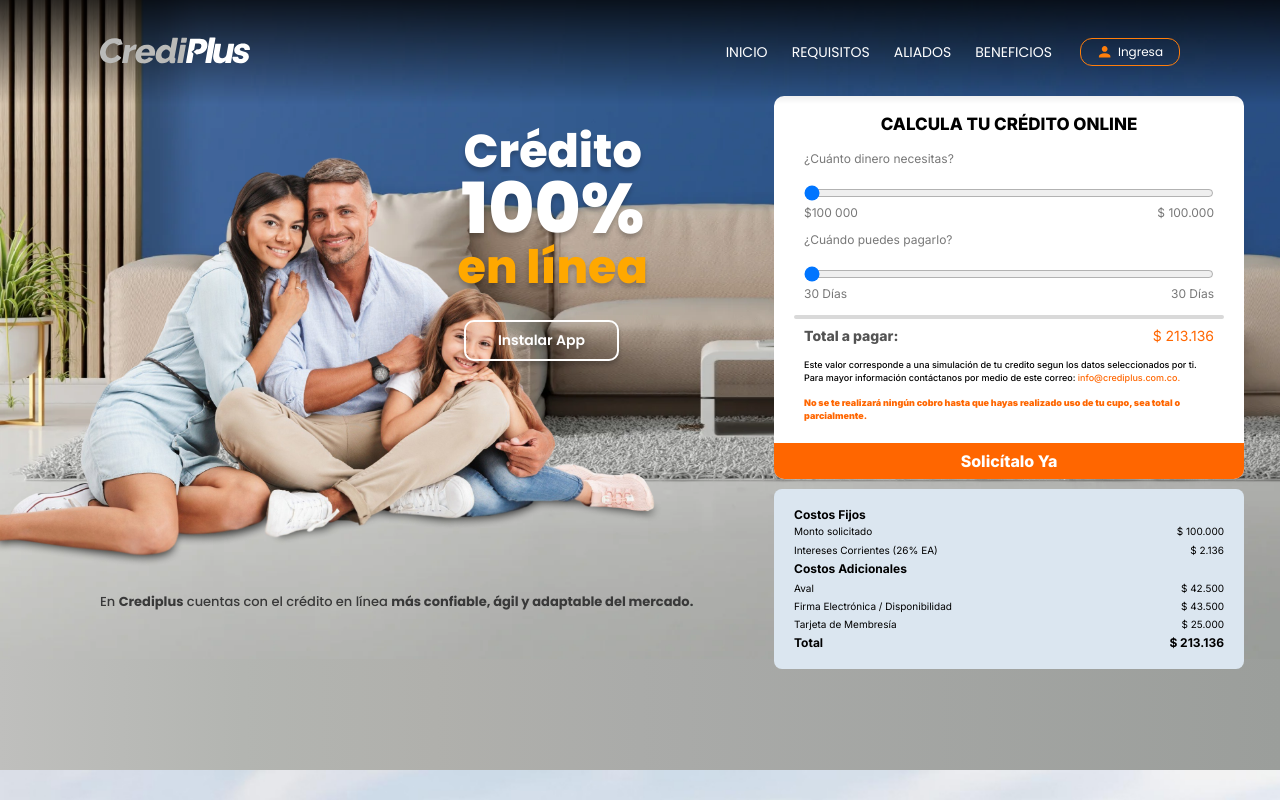
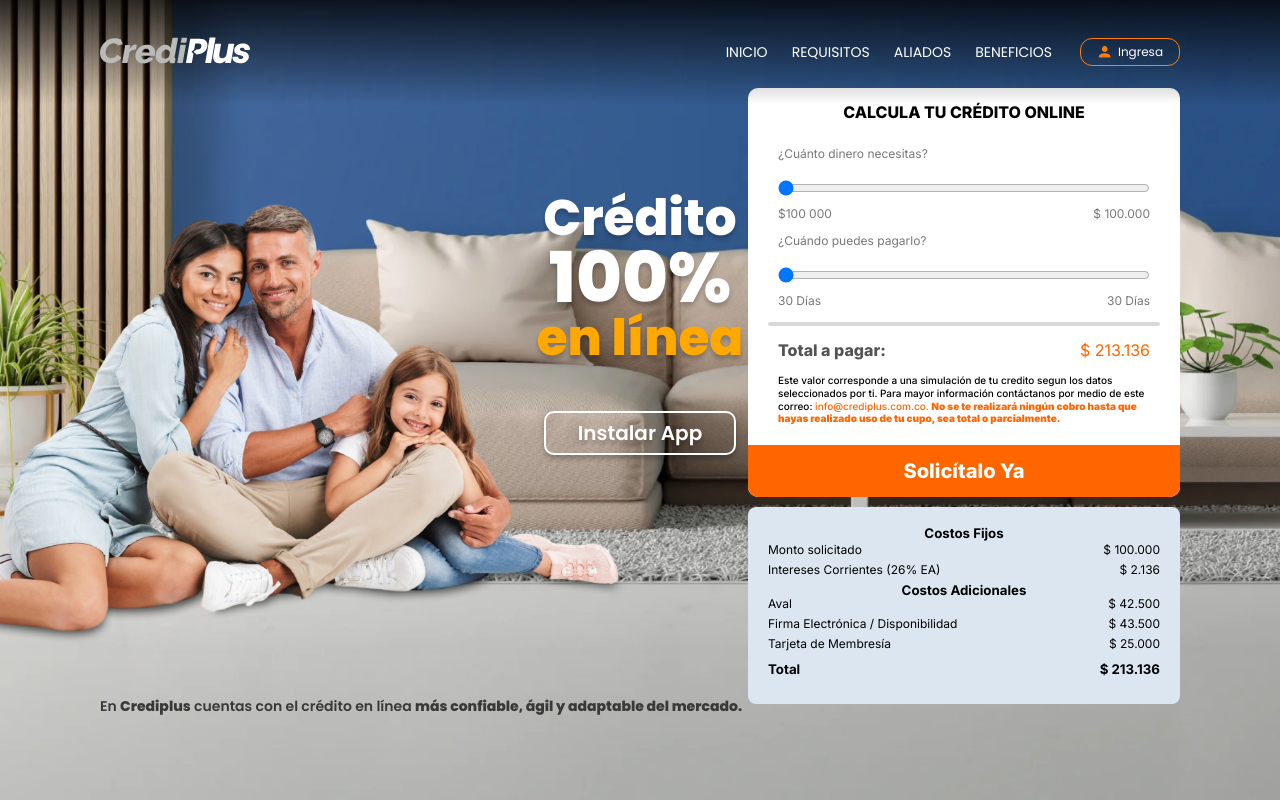
Before and after one commit to GrupoSATDev/CrediPlus_Webpage, a Next.js app: page / in a window 1280 px wide. Shown: the top 800 px of the page. Built offline with nearby package versions, Linux system fonts and the light colour scheme.

Commit message:
Ultimos cambios

```diff
--- a/components/Banner/banner.module.scss
+++ b/components/Banner/banner.module.scss
@@ -1,40 +1,31 @@
 @import "@/styles/vars.scss";
 
 .main {
-  position: relative;
-  background: linear-gradient(90deg, rgba(161,161,157,1) 80%, rgba(152,153,148,1) 90%);
-}
-.main :global(.img-fluid) {
-  width: 100%;
-  height: 670px;
-  object-fit: cover;
+  background-image: url(./images/mobile.webp);
+  background-size: cover;
+  text-align: center;
 }
 .captionHome {
-  position: absolute;
-  width: 100%;
-  top: 0;
-  display: flex;
-  justify-content: flex-start;
-  align-items: center;
-  flex-direction: column;
   padding: 5rem 0 3rem 0;
+  position: relative;
   & img {
-    height: auto;
+    transform: translateX(-20%);
   }
   & p {
-    font-weight: 500;
+    font-weight: 600;
     font-size: 18px;
     line-height: 1.5rem;
-    text-align: center;
     color: #393939;
-    margin-top: 1rem;
-    padding: 20px;
+    margin: 2rem 0;
+  }
+  & br {
+    display: none;
   }
 }
 .title {
   font-family: "Inter", sans-serif;
   font-weight: 800;
-  font-size: 30px;
+  font-size: 28px;
   text-shadow: 0px 4px 4px rgba(0, 0, 0, 0.218);
   color: $white;
 }
@@ -47,7 +38,7 @@
 .button {
   font-family: "Poppins", sans-serif;
   font-weight: 600;
-  font-size: 5vw;
+  font-size: 18px;
   padding: 0.3rem 4rem;
   border: 2px solid white;
   border-radius: 10px;
@@ -57,45 +48,66 @@
   transition: background-color 0.3s ease;
   text-shadow: 0px 4px 4px rgba(0, 0, 0, 0.218);
   box-shadow: 0px 4px 4px rgba(0, 0, 0, 0.218);
-
-  &:hover {
-    background-color: white;
-    color: $main-color;
-  }
+  &:hover,
+ &:focus {
+  background-color: white ;
+  color: $main-color;
+}
 }
 /*Tablets until up*/
 @media (min-width: 768px) {
+  .captionHome {
+    & img {
+      margin-top: 5rem;
+      transform: translateX(-8%);
+      width: 120%;
+    }
+  }
+  .title {
+    margin-top: 10rem;
+    font-size: 40px;
+  }
+  .button {
+    font-size: 35px;
+  }
+}
+@media (min-width: 992px) {
+  .captionHome {
+  }
+  .title {
+    font-size: 50px;
+  }
 }
 
-/*Laptops until up*/
-@media (min-width: 992px) {
+@media (min-width: 1200px) {
   .main {
-    background: linear-gradient(
-      90deg,
-      rgba(191, 191, 189, 1) 0%,
-      rgba(179, 181, 177, 1) 19%,
-      rgba(176, 176, 172, 1) 34%,
-      rgba(170, 171, 169, 1) 50%,
-      rgba(155, 158, 155, 1) 100%
-    );
+    background-image: url(./images/desktop.webp);
+    height: 100vh;
   }
   .captionHome {
-    height: 95%;
+    padding: 2rem 0;
+    height: 100vh;
     display: grid;
-    grid-template-columns: 40% 15% 45%;
-    grid-template-rows: 90% 10%;
+    grid-template-columns: 40% 20% 40%;
+    grid-template-rows: 45% 45% 10%;
     & img {
+      display: block;
       grid-column: 1/2;
       grid-row: 1/3;
-      width: 150%;
-      align-self: end;
+      width: 170%;
+      align-self: center;
+      // margin-top: 0;
+      transform: translateX(-25%);
     }
     & p {
-      grid-column: 1/4;
-      grid-row: 2/3;
-      font-size: 13px;
+      grid-column: 1/5;
+      grid-row: 3/4;
+      font-size: 14px;
       text-align: left;
-      margin-left: 5rem;
+      margin: 0;
+      & strong{
+        font-weight: 800;
+      }
     }
     & h1 {
       grid-column: 2/3;
@@ -103,123 +115,47 @@
     }
     & a {
       grid-column: 2/3;
-      grid-row: 1/2;
-      align-self: center;
+      grid-row: 2/3;
+      margin-top: 3rem;
+      align-self: start;
       text-align: center;
     }
-    .title{
-      display: grid;
-      margin-top: 1rem;
+    .simulation {
+      margin-top: 3.5rem;
+      grid-column: 3/4;
+      grid-row: 1/4;
     }
-    .button{
-      padding: 0.3rem .8rem;
-      font-size: 14px;
+    .title {
+      font-family: "Poppins", sans-serif !important;
+      font-weight: 800;
+      font-size: 50px;
+      align-self: end;
+      & br {
+        display: block;
+      }
+      .title2 {
+        font-size: 70px;
+      }
+    }
+    .button {
+      padding: 0.3rem 2rem;
+      font-size: 20px;
     }
   }
 }
 
-/*Desktops until up*/
-@media (min-width: 1200px) {
-  .main {
-    height: 770px;
-  }
-  .main :global(.img-fluid) {
-    max-width: 100%;
-    height: auto;
-  }
+@media (min-width: 1500px) {
   .captionHome {
-    width: 100%;
-    height: 85%;
-    align-items: start;
-    & img {
-      align-self: center;
-    }
     & p {
-      font-size: 13px;
-      text-align: left;
-      margin-left: 5rem;
-    }
-    & h1 {
-    }
-    & a {
-      align-self: center;
-      text-align: center;
-    }
-  }
-  .title {
-    font-family: "Poppins", sans-serif;
-    margin-top: 3rem !important;
-    font-size: 3.6vw;
-    text-align: center;
-  }
-  .title2 {
-    font-size: 5.5vw;
-  }
-  .contentText {
-    position: relative;
-    top: 17rem;
-    left: -10rem;
-  }
-  .button {
-    padding: 0.5rem 2rem !important;
-    font-size: 14px;
-    margin-top: 3rem;
-  }
-}
-
-/*Large screens until up*/
-@media (min-width: 1500px) {
-  .main {
-    height: 850px;
-  }
-  .captionHome {
-    height: 100%;
-    & img {
-      width: 140%;
-    }
-    p {
-      font-size: 17px;
-      margin-top: 1rem;
-    }
-    .title {
-      font-size: 3.5vw;
-    }
-    .title2 {
-      font-size: 5vw;
-    }
-    .title3 {
-      font-size: 3.3vw;
-    }
-    .button {
-      margin: 0;
-      padding: 0.5rem 4rem;
     }
   }
 }
 
-/*Extra large screens until up*/
-@media (min-width: 1700px) {
+@media (min-width: 2000px) {
+  .main {
+    height: auto !important;
+  }
   .captionHome {
-    height: 105%;
-    p {
-      font-size: 19px;
-    }
-    .button {
-      font-size: 20px;
-      padding: 0.5rem 3rem;
-    }
+    height: auto !important;
   }
 }
-
-/*Extra large screens until up*/
-@media (min-width: 2000px) {
-  .main {
-    height: auto;
-    width: auto;
-  }
-  .captionHome {
-    p {
-      font-size: 22px;
-    }
-  }
-}
--- a/components/Banner/index.jsx
+++ b/components/Banner/index.jsx
@@ -1,48 +1,37 @@
-import homeMobile1 from "./images/mobile.webp";
-import homeDesktop1 from "./images/desktop.webp";
+import banner from "./banner.module.scss";
+import Simulation from "@/components/Simulation";
 import bgImg from "./images/bg.png";
-import top from "./banner.module.scss";
-import Simulation from "@/components/Simulation";
 
-const Banner = () => {
+const TopBanner = () => {
   return (
-    <section className={top.main}>
-      <picture>
-        <source srcSet={homeDesktop1.src} media="(min-width: 480px)"
-        height={830}/>
-        <img
-          src={homeMobile1.src}
-          alt="Videre Rooftop Restaurant & Bar"
-          loading="eager"
-          className="img-fluid"
-          width={379}
-          height={750}
-        />
-      </picture>
-
-      <div className={`${top.captionHome} container`}>
-        <h1 className={top.title}>
-          <span className={top.title1}>Crédito</span>
-          <span className={top.title2}>100%</span>
-          <span className={top.title3}>en línea</span>
+    <section className={banner.main}>
+      <div className="container">
+        <div className={banner.captionHome}>
+          <h1 className={banner.title}>
+            <span className={banner.title1}>Crédito</span><br />
+            <span className={banner.title2}>100%</span><br />
+            <span className={banner.title3}>en línea</span>
           </h1>
           <img
             srcSet={bgImg.src}
             alt="Credi Plus"
-          width={550}
-          height={400}
-          loading="eager"
+            width={620}
           />
-        <a href="https://trabajadores.crediplus.com.co" passHref>
-          <button className={top.button}>Instalar App</button>
+          <a href="https://trabajadores.crediplus.com.co/" passHref target="_blank">
+            <button className={banner.button}>Instalar App</button>
           </a>
-        {/* <div className={top.contentText}> */}
-          <p>En <strong>Crediplus</strong> cuentas con el crédito en línea <strong>más confiable, ágil y adaptable del mercado.</strong></p>
-        {/* </div> */}
+          {/* <div className={banner.contentText}> */}
+          <p>
+            En <strong>Crediplus</strong> cuentas con el crédito en línea{" "}
+            <strong>más confiable, ágil y adaptable del mercado.</strong>
+          </p>
+          <div className={banner.simulation}>
+          <Simulation/>
           </div>
-      <Simulation />
+        </div>
+      </div>
     </section>
   );
 };
 
-export default Banner;
+export default TopBanner;
--- a/components/CountOnUs/count-on-us.module.scss
+++ b/components/CountOnUs/count-on-us.module.scss
@@ -84,6 +84,10 @@
     }
   }
 }
+.button:hover{
+  background-color: $main-color;
+  color: #fff;
+ }
 
 @media (min-width: 992px) {
   .mainContainer {
--- a/components/Simulation/simulation.module.scss
+++ b/components/Simulation/simulation.module.scss
@@ -4,15 +4,14 @@
 .simulation {
   border-radius: 10px;
   font-family: "Inter", sans-serif;
-  margin: 0 20px;
   h2 {
     font-weight: 800;
     font-size: 1.4rem;
     color: black;
     margin-bottom: 20px;
-    padding-top: 20px;
+    padding: 20px;
     text-align: center;
-    font-size: 17px;
+    line-height: 2rem;
   }
   &__form {
     border-radius: 10px;
@@ -67,6 +66,7 @@
       font-weight: 500;
       font-size: 10px;
       color: #000000;
+      text-align: left;
       & strong {
         font-weight: 900;
       }
@@ -80,7 +80,7 @@
       justify-content: space-between;
       margin-bottom: 2rem;
       & span {
-        font-size: 14px;
+        font-size: 16px;
       }
     }
     .totalText {
@@ -98,7 +98,7 @@
     background-color: #ff6600;
     text-align: center;
     color: white;
-    padding: 10px 20px;
+    padding: 1rem;
     cursor: pointer;
     margin-top: 20px;
     font-family: "Inter", sans-serif;
@@ -109,6 +109,7 @@
 
   .requestNow:hover {
     background-color: #e2e0df;
+    color: #ff6600;
   }
 
   &__costs {
@@ -116,8 +117,9 @@
     background-color: #dbe6f0;
     padding: 20px;
     border-radius: 8px;
-    & h5 {
+    & h4 {
       margin: 0.8rem 0 0.8rem;
+      text-align: left;
     }
   }
 
@@ -133,167 +135,58 @@
     margin-top: 0.8rem;
   }
 }
-@media (min-width: 992px) {
+@media (min-width: 768px) {
+  .simulation {
+    & Label {
+      font-size: 16px;
+    }
+    & span {
+      font-size: 16px;
+    }
+    .note{
+      font-size: 12px;
+    }
+  .requestNow {
+    font-size: 20px;
+  }
+  &__costs{
+    & span {
+      font-size: 14px;
+    }
+  }
+  .total {
+    & span {
+      font-size: 20px;
+    }
+  }
 }
-@media (min-width: 1200px) {
-  .main {
-    background-color: transparent;
-    padding-bottom: 0;
-    position: absolute;
-    top: 6rem;
-    right: 1rem;
-  }
-  .simulation {
-    width: 470px;
-    margin-bottom: 0;
+}
+@media (min-width: 1200px){
+  .simulation{
     & Label {
       font-size: 12px;
     }
     & span {
       font-size: 12px;
     }
-    input[type="range"] {
-      margin-bottom: 0;
-    }
-    &__result {
-      margin-top: 0.5rem;
-    }
-    .total {
-      margin-bottom: 1rem;
+    & h2{
+      font-size: 16px;
+      padding:  .5rem 0 0 0;
     }
     .note{
-      font-size: 9px;
+      font-size: 10px;
     }
+    &__costs{
+      margin-top: 10px;
+    }
+  }
+  .total {
+    margin-bottom: 1rem !important;
+    & span {
+      font-size: 16px !important;
+    }
+  }
   .requestNow {
     font-size: 16px;
   }
-  &__costs{
-    margin-top: 10px;
-    & h5{
-      font-size: 12px;
-      margin: 0;
-    }
-    & span {
-      font-size: 10px;
-    }
-    .optionalCosts{
-      margin:.5rem 0 ;
-    }
-  }
-  &__costItem {
-    margin-bottom: .5rem;
-  }
-  &__total{
-    margin: 0.5rem 0 0 0;
-  }
-  }
-
 }
-@media (min-width: 1500px) {
-  .main{
-    right: 3rem;
-  }
-  .simulation {
-    width: 550px;
-    & Label {
-      font-size: 14px;
-    }
-    & span {
-      font-size: 14px;
-    }
-    .total {
-      & span {
-        font-size: 16px;
-      }
-    }
-    .note{
-      font-size: 11px;
-    }
-    .requestNow {
-      font-size: 18px;
-    }
-    &__costs{
-      & h5{
-        font-size: 16px;
-      }
-      & span {
-        font-size: 12px;
-      }
-    }
-    &__costItem {
-      margin-bottom: .8rem;
-    }
-  }
-}
-
-@media  (min-width: 1700px) {
-  .main{
-    right: 5rem;
-  }
-  .simulation {
-    width: 600px;
-    & Label {
-      font-size: 16px;
-    }
-    & span {
-      font-size: 16px;
-    }
-    .total {
-      & span {
-        font-size: 20px;
-      }
-    }
-    .note{
-      font-size: 13px;
-      line-height: 1rem;
-    }
-    &__result {
-      margin-top: 1rem;
-    }
-    &__costs{
-      & h5{
-        font-size: 17px;
-      }
-      & span {
-        font-size: 14px;
-      }
-    }
-  }
-}
-
-@media (min-width: 2000px) {
-  .main {
-    right: 7rem;
-  }
-
-  .simulation {
-    width: 700px;
-
-    & Label, & span {
-      font-size: 18px;
-    }
-
-    .total & span {
-      font-size: 22px;
-    }
-
-    .note {
-      font-size: 15px;
-      line-height: 1.2rem;
-    }
-
-    &__result {
-      margin-top: 1.5rem;
-    }
-
-    &__costs {
-      & h5 {
-        font-size: 19px;
-      }
-
-      & span {
-        font-size: 16px;
-      }
-    }
-  }
-}
```
Also changed, not shown: components/Banner/images/mobile.webp. Lines whose indentation alone changed are shown as unchanged.
